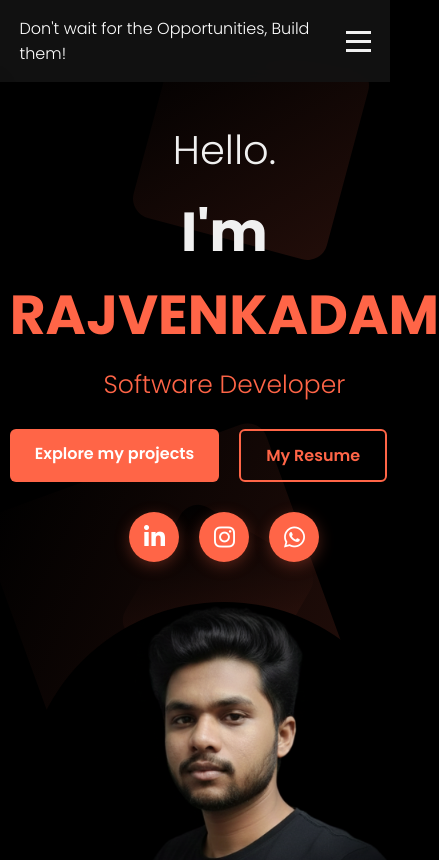
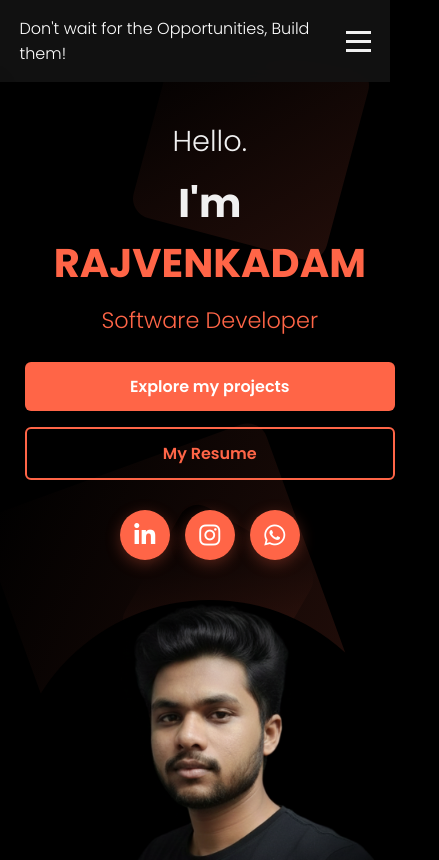
Before and after one commit to RAJVENKADAM/Rajvenkadam-Portfolio-, a plain HTML site: page index.html in a window 390 px wide. Shown: the top 860 px of the page, 439 px wide, since content can reach past the window. Drawn offline with Linux system fonts and the light colour scheme.

Commit message:
Updated TODO.md and fixed styles in css/styles.css

```diff
--- a/css/styles.css
+++ b/css/styles.css
@@ -824,6 +824,18 @@ body {
         gap: 40px;
     }
 
+    .hero-text h1 {
+        font-size: 3rem;
+    }
+
+    .hero-text h2 {
+        font-size: 2.2rem;
+    }
+
+    .hero-text h3 {
+        font-size: 1.8rem;
+    }
+
     .glow-ring {
         width: 400px;
         height: 400px;
@@ -895,17 +907,25 @@ body {
         transform: translateY(-8px) rotate(-45deg);
     }
 
-    .hero-title {
+    .hero-text h1 {
         font-size: 2.5rem;
     }
 
-    .hero-subtitle {
-        font-size: 1.5rem;
+    .hero-text h2 {
+        font-size: 1.8rem;
     }
 
-    .hero-buttons {
+    .hero-text h3 {
+        font-size: 1.4rem;
+    }
+
+    .buttons {
         flex-direction: column;
         gap: 1rem;
+    }
+
+    .social-icons {
+        gap: 15px;
     }
 
     .skills-grid {
```
Also changed, not shown: 1 other file.
